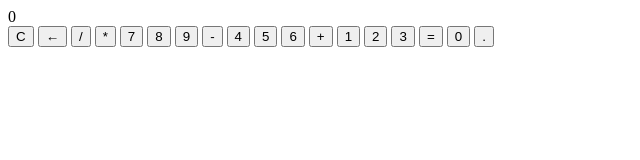
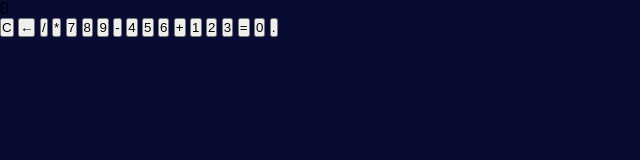
Before and after one commit to pablosnhz/mi-calculadora, a plain HTML site: page calculadora/index.html in a window 1280 px wide. Shown: the whole page, without its empty margins (0-640 px from the left). Drawn offline with Linux system fonts and the light colour scheme; files that its build step writes are made by us from their sources.

Commit message:
empezando a modelar css

```diff
--- a/calculadora/index.html
+++ b/calculadora/index.html
@@ -3,6 +3,7 @@
 <head>
     <meta charset="UTF-8">
     <meta name="viewport" content="width=device-width, initial-scale=1.0">
+    <link rel="stylesheet" href="./css/style.css">
     <title>Calculadora</title>
 </head>
 <body>
--- a/calculadora/style.css
+++ b/calculadora/style.css
@@ -0,0 +1,11 @@
+* {
+    margin: 0;
+    padding: 0;
+    box-sizing: border-box;
+    font-family: sans-serif;
+}
+
+body {
+    min-height: 100vh;
+    background-color: #090c32;
+}
```
